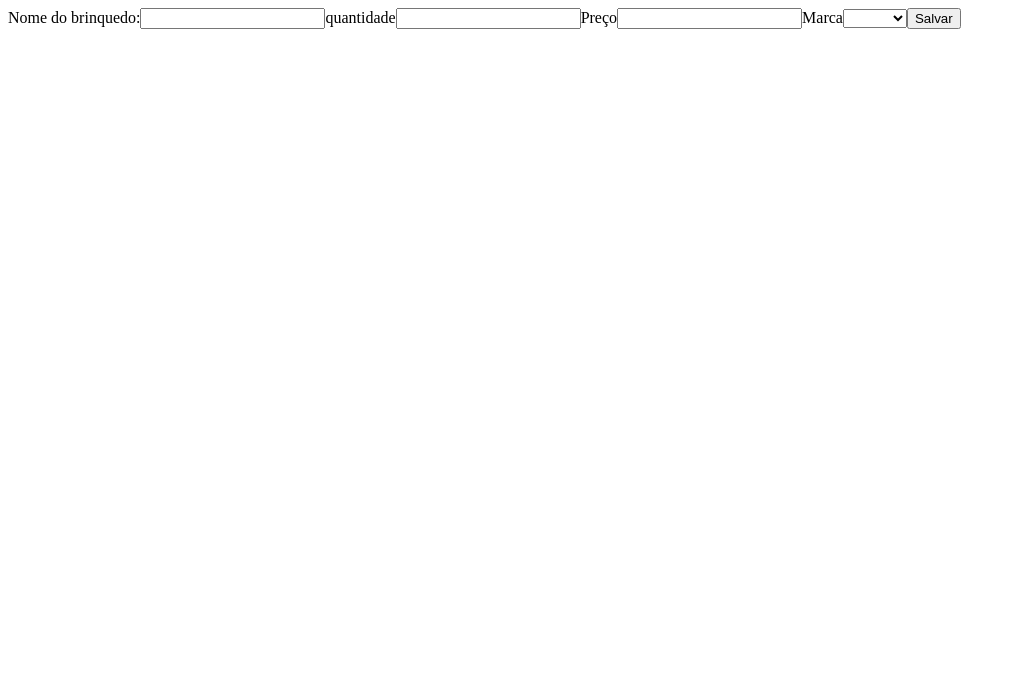
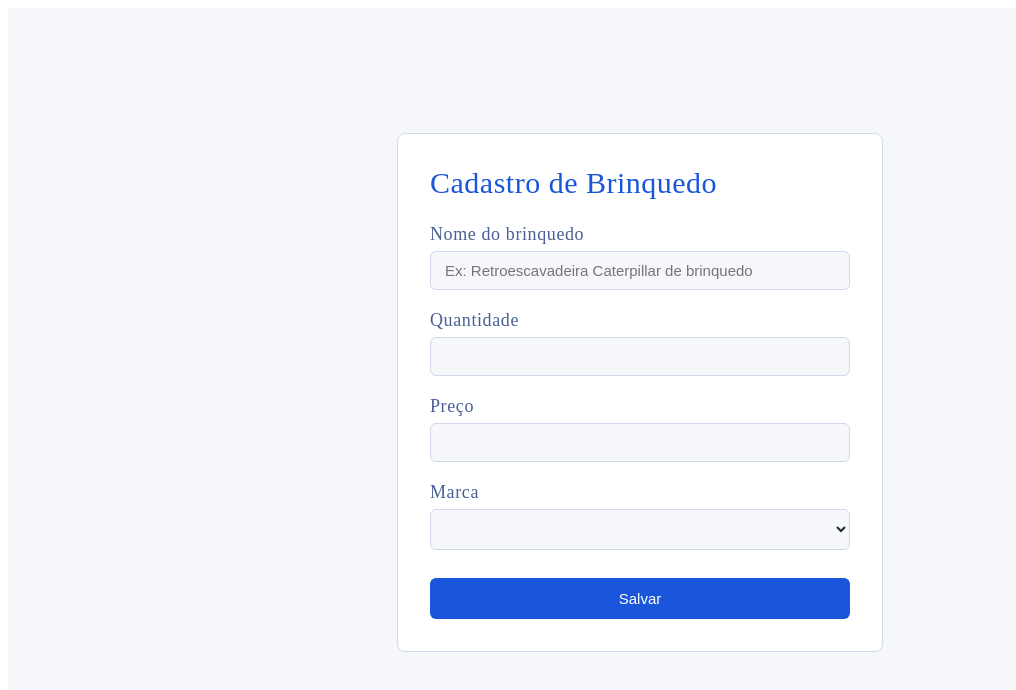
Before and after one commit to Samuel-Bauler/super-dev-09-trabalho-brinquedos-17-06, an Angular app: page /brinquedos/cadastrar in a window 1280 px wide. Shown: the top 690 px of the page, without its empty margins (0-1016 px from the left). Built offline with nearby package versions, Linux system fonts and the light colour scheme.

Commit message:
adicionado cadastrar

```diff
--- a/src/app/app.routes.ts
+++ b/src/app/app.routes.ts
@@ -1,7 +1,6 @@
 import { Routes } from '@angular/router';
-import { BrinquedoCadastrar } from './brinquedos/brinquendos-cadastrar/brinquedos-cadastrar';
-
+import { BrinquedosCadastrar } from './brinquedos-cadastrar/brinquedos-cadastrar';
 
 export const routes: Routes = [
-    { path: "brinquedos/cadastrar", loadComponent: () => BrinquedoCadastrar}
+    { path: "brinquedos/cadastrar", loadComponent: () => BrinquedosCadastrar}
 ];
--- /dev/null
+++ b/src/app/brinquedos-cadastrar/brinquedos-cadastrar.html
@@ -0,0 +1,33 @@
+<div class="form-container">
+    <h2>Cadastro de Brinquedo</h2>
+
+    <div class="form-group">
+      <label for="nome">Nome do brinquedo</label>
+      <input type="text" id="nome" [(ngModel)]="brinquedo().nome" placeholder="Ex: Retroescavadeira Caterpillar de brinquedo">
+    </div>
+
+
+    <div class="form-group">
+      <label for="quantidade">Quantidade</label>
+      <input type="number" id="quantidade" [(ngModel)]="brinquedo().quantidade">
+    </div>
+
+
+
+    <div class="form-group">
+      <label for="preco">Preço</label>
+      <input type="number" id="preco" [(ngModel)]="brinquedo().preco">
+    </div>
+
+    <div class="form-group">
+      <label for="marca">Marca</label>
+      <select id="marca" [(ngModel)]="brinquedo().marca" >
+        <option disabled selected>Selecione a Marca</option>
+        <option value="estrela">Estrela</option>
+        <option value="mattel">Mattel</option>
+        <option value="lego">Lego</option>
+      </select>
+    </div>
+
+    <button (click)="salvar()">Salvar</button>
+  </div>
--- /dev/null
+++ b/src/app/brinquedos-cadastrar/brinquedos-cadastrar.scss
@@ -0,0 +1,80 @@
+:host {
+    display: flex;
+    align-items: center;
+    justify-content: center;
+    min-height: 86vh;
+    padding: 40px 16px;
+    background: #f5f7fb;
+  }
+
+  .form-container {
+    background: #ffffff;
+    border: 1px solid #d0d8ea;
+    border-radius: 8px;
+    padding: 32px;
+    width: 100%;
+    max-width: 420px;
+
+    h2 {
+        color: #1a56db;
+        font-size: 30px;
+        font-weight: 500;
+        margin: 0 0 24px 0;
+        letter-spacing: 0.5px;
+    }
+  }
+
+  .form-group {
+    display: flex;
+    flex-direction: column;
+    gap: 6px;
+    margin-bottom: 20px;
+
+    label {
+      font-size: 18px;
+      color: #4b6095;
+      font-weight: 500;
+      letter-spacing: 0.6px;
+    }
+
+    input,
+    select {
+      background: #f5f7fb;
+      border: 1px solid #d0d8ea;
+      border-radius: 6px;
+      color: #1e2a3a;
+      padding: 10px 14px;
+      font-size: 15px;
+      outline: none;
+      transition: border-color 0.2s;
+
+      &:focus {
+        border-color: #1a56db;
+        box-shadow: 0 0 0 3px rgba(26, 86, 219, 0.12);
+      }
+    }
+
+
+  }
+
+  button {
+    width: 100%;
+    padding: 12px;
+    background: #1a56db;
+    border: none;
+    border-radius: 6px;
+    color: #ffffff;
+    font-size: 15px;
+    font-weight: 500;
+    cursor: pointer;
+    margin-top: 8px;
+    transition: background 0.2s;
+
+    &:hover {
+      background: #1648c0;
+    }
+
+    &:active {
+      background: #1240aa;
+    }
+  }
--- a/src/app/brinquedos/brinquendos-cadastrar/brinquedos-cadastrar.ts
+++ b/src/app/brinquedos-cadastrar/brinquedos-cadastrar.ts
@@ -1,7 +1,6 @@
-
 import { Component, signal } from '@angular/core';
+import { BrinquedoModel } from '../models/brinquedo.model';
 import { FormsModule } from '@angular/forms';
-import { BrinquedoModel } from '../../models/brinquedo.model';
 
 @Component({
   selector: 'app-brinquedos-cadastrar',
@@ -9,7 +8,7 @@ import { BrinquedoModel } from '../../models/brinquedo.model';
   templateUrl: './brinquedos-cadastrar.html',
   styleUrl: './brinquedos-cadastrar.scss',
 })
-export class BrinquedoCadastrar {
+export class BrinquedosCadastrar {
   brinquedo = signal<BrinquedoModel>({
     id: crypto.randomUUID(),
     nome: "",
@@ -29,7 +28,6 @@ export class BrinquedoCadastrar {
   }
 
   carregarBrinquedosDoLocalStorage(): BrinquedoModel[] {
-    debugger
     const brinquedosString = localStorage.getItem("brinquedos");
 
     if (brinquedosString === null) {
--- a/src/app/brinquedos/brinquendos-cadastrar/brinquedos-cadastrar.html
+++ /dev/null
@@ -1,17 +0,0 @@
-<label for="nome">Nome do brinquedo:</label>
-<input type="text" id="nome" [(ngModel)]="brinquedo().nome">
-
-<label for="quantidade">quantidade</label>
-<input type="number" id="quantidade"[(ngModel)]="brinquedo().quantidade">
-
-<label for="preco">Preço</label>
-<input type="number" id="preco" [(ngModel)]="brinquedo().preco">
-
-<label for="marca">Marca</label>
-<select name="marca" id="marca" [(ngModel)]="brinquedo().marca">
-    <option value="estrela">Estrela</option>
-    <option value="mattel">Mattel</option>
-    <option value="lego">lego</option>
-</select>
-
-<button (click)="salvar()">Salvar</button>
--- a/src/app/brinquedos/brinquendos-cadastrar/brinquedos-cadastrar.scss
+++ /dev/null
@@ -1,97 +0,0 @@
-.form-card {
-    background: var(--color-background-primary);
-    border: 0.5px solid var(--color-border-tertiary);
-    border-radius: 12px;
-    padding: 2rem;
-    max-width: 480px;
-    margin: 1.5rem auto;
-  }
-
-  .form-title {
-    font-size: 18px;
-    font-weight: 500;
-    color: var(--color-text-primary);
-    margin: 0 0 1.5rem;
-    display: flex;
-    align-items: center;
-    gap: 8px;
-
-    i {
-      font-size: 20px;
-      color: #378ADD;
-    }
-  }
-
-  .field {
-    margin-bottom: 1.25rem;
-
-    label {
-      display: block;
-      font-size: 13px;
-      font-weight: 500;
-      color: #6b7280;
-      margin-bottom: 6px;
-      letter-spacing: 0.02em;
-    }
-
-    input,
-    select {
-      width: 100%;
-      box-sizing: border-box;
-      height: 38px;
-      padding: 0 12px;
-      border: 1px solid #374151;
-      border-radius: 8px;
-      background: #1f2937;
-      color: #f9fafb;
-      font-size: 14px;
-      outline: none;
-      transition: border-color 0.15s, box-shadow 0.15s;
-
-      &:focus {
-        border-color: #378ADD;
-        box-shadow: 0 0 0 3px rgba(55, 138, 221, 0.16);
-      }
-    }
-
-    select {
-      cursor: pointer;
-    }
-  }
-
-  .field-row {
-    display: grid;
-    grid-template-columns: 1fr 1fr;
-    gap: 1rem;
-  }
-
-  .divider {
-    border: none;
-    border-top: 1px solid #374151;
-    margin: 1.5rem 0;
-  }
-
-  .btn-salvar {
-    width: 100%;
-    height: 40px;
-    background: #185FA5;
-    color: #E6F1FB;
-    border: none;
-    border-radius: 8px;
-    font-size: 14px;
-    font-weight: 500;
-    cursor: pointer;
-    display: flex;
-    align-items: center;
-    justify-content: center;
-    gap: 8px;
-    transition: background 0.15s, transform 0.1s;
-
-    &:hover {
-      background: #0C447C;
-    }
-
-    &:active {
-      transform: scale(0.98);
-    }
-  }
```
Also changed, not shown: 1 other file (tests, documents, lock files or other folders).
